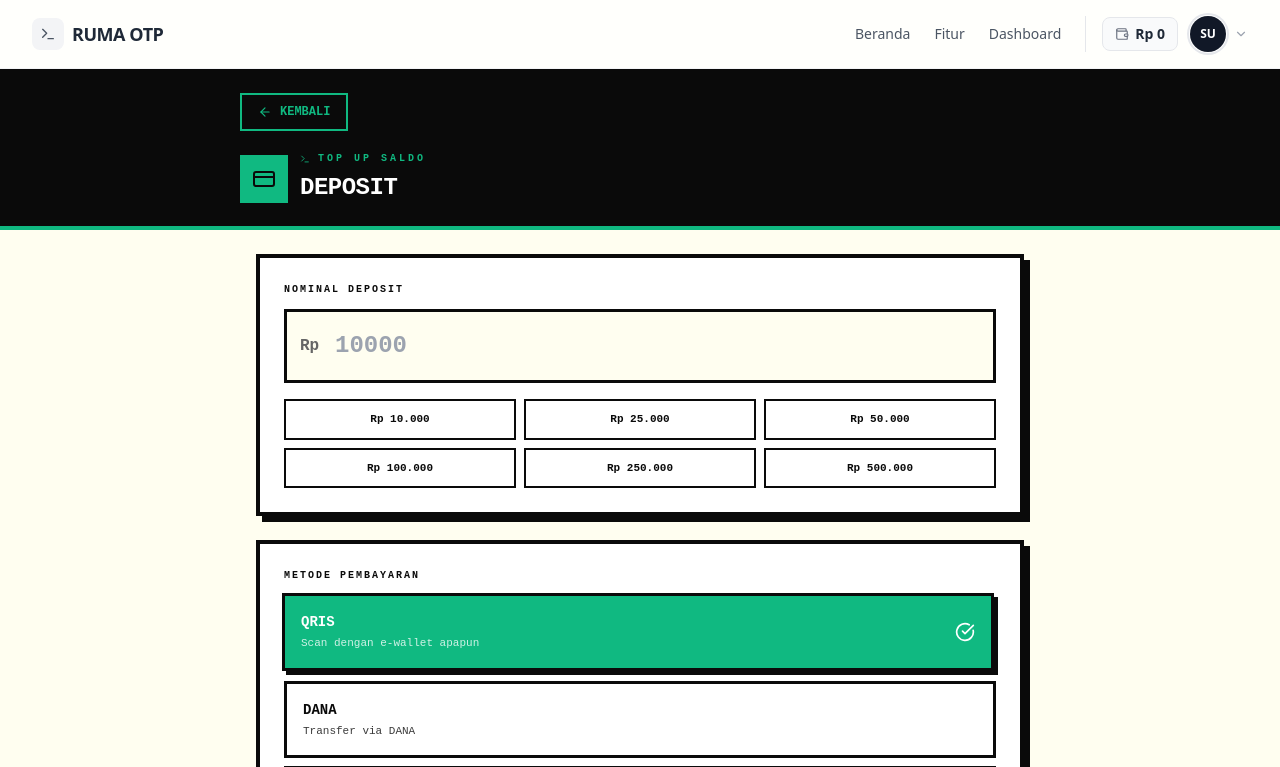
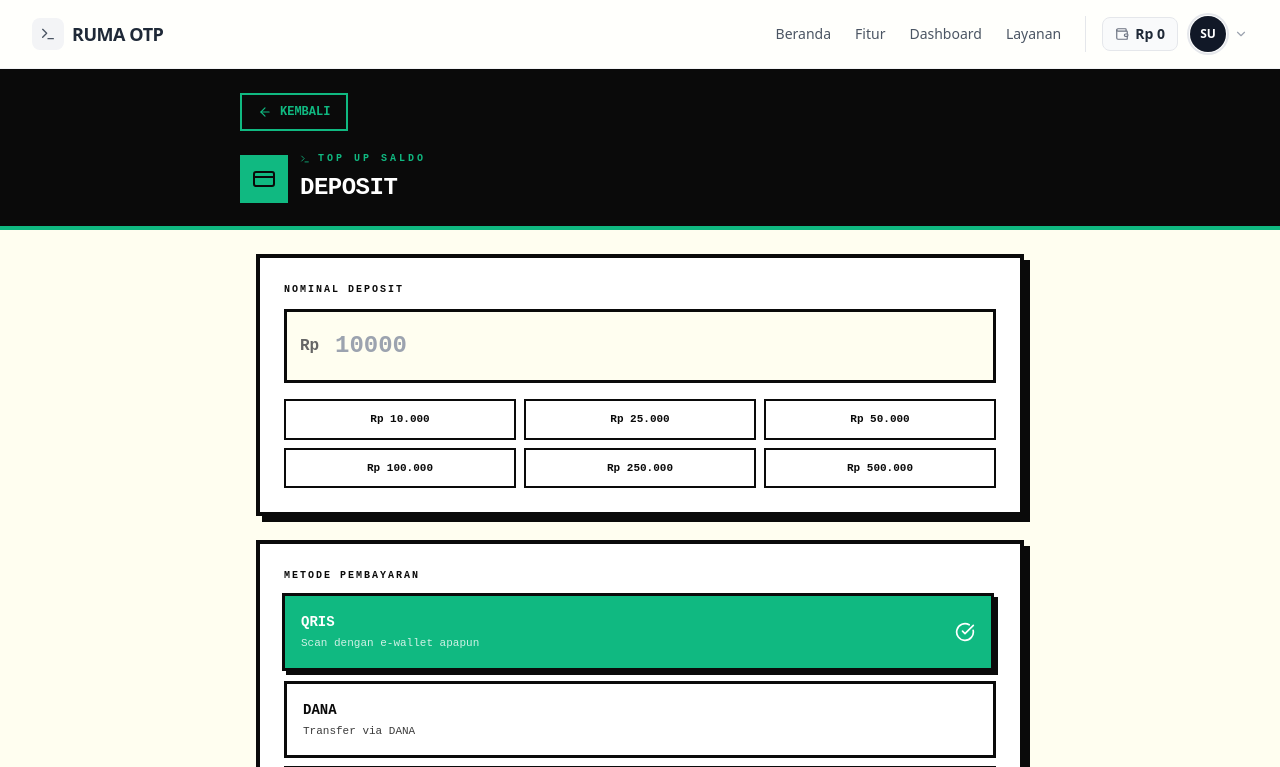
Before and after one commit to fahrihosting3/websiteotp, a Next.js app: page /deposit in a window 1280 px wide. Shown: the top 767 px of the page. Built offline with nearby package versions, Linux system fonts and the light colour scheme; no server answers; sample sign-in values are in the browser's storage.

Commit message:
Add 'Layanan' link to Navbar component

```diff
--- a/components/Navbar.tsx
+++ b/components/Navbar.tsx
@@ -106,6 +106,12 @@ export default function Navbar() {
                   className="text-gray-600 text-sm font-medium hover:text-gray-900 transition-colors duration-200"
                 >
                   Dashboard
+                </Link>
+                <Link
+                  href="/services"
+                  className="text-gray-600 text-sm font-medium hover:text-gray-900 transition-colors duration-200"
+                >
+                  Layanan
                 </Link>
 
                 {/* Balance + Avatar Section */}
@@ -262,6 +268,13 @@ export default function Navbar() {
                 >
                   Dashboard
                 </Link>
+                <Link
+                  href="/services"
+                  className="block text-gray-600 text-sm font-medium hover:text-gray-900 transition-colors duration-200 py-2"
+                  onClick={() => setMobileMenuOpen(false)}
+                >
+                  Layanan
+                </Link>
                 <div className="border-t border-gray-100 pt-4 space-y-3">
                   {/* Mobile User Info */}
                   <div className="flex items-center gap-3 px-2">
```
